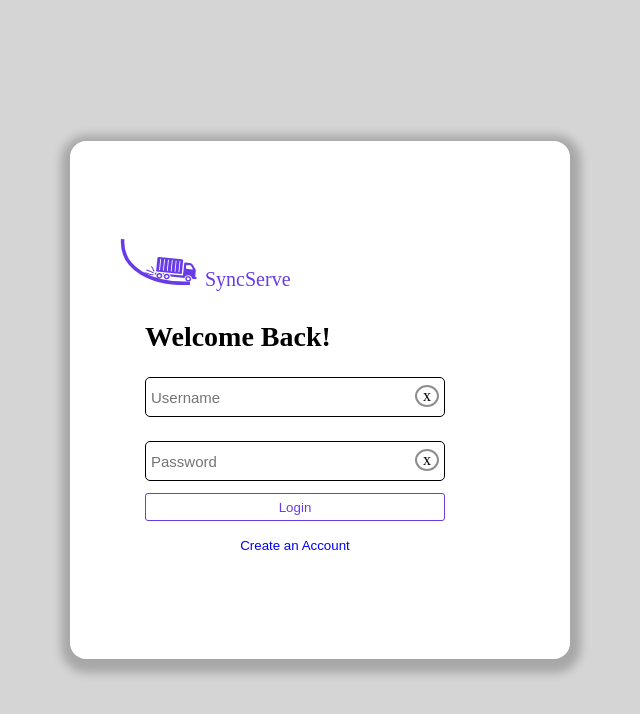
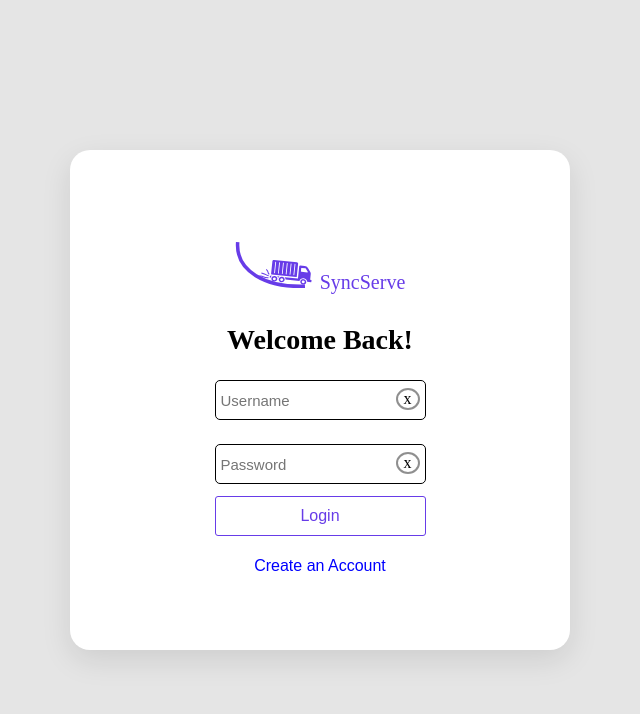
Before and after one commit to egperezuwm/FoodApp, a React app in the folder frontend/: page / in a window 1280 px wide. Shown: the top 714 px of the page, without its empty margins (320-960 px from the left). Built offline with nearby package versions, Linux system fonts and the light colour scheme; a web font is replaced by a local one.

Commit message:
Fully centered and updated Login page

```diff
--- a/frontend/src/Components/Login.js
+++ b/frontend/src/Components/Login.js
@@ -128,7 +128,6 @@ const Login = ({ onLoginSuccess }) => {
             </form>
           </section>
         </div>
-        <div className='loginSideHeader'></div>
       </div>
 
       {/* Sign-Up Modal */}
--- a/frontend/src/Components/styles/LoginForm.css
+++ b/frontend/src/Components/styles/LoginForm.css
@@ -1,31 +1,37 @@
-#LoginForm{
+
+#LoginForm {
   font-family: "Sofia sans";
   width: 100%;
-    max-width: 300px;
+  max-width: 100%;
   margin: 0 auto;
+  display: flex;
+  flex-direction: column;
+  align-items: center;
 }
 
-#LoginForm h2{
+#LoginForm h2 {
   margin-top: 30px;
   font-size: 28px;
 }
 
-#LoginForm p{
+#LoginForm p {
   color: #7E7E7E;
   margin: 10px 0 30px 0;
+  text-align: center;
 }
 
-#LoginForm div:not([class="loginLinks"]){
+#LoginForm div {
   position: relative;
   width: 100%;
-    border:1px solid rgb(0, 0, 0);
+  max-width: 100%;
+  border: 1px solid rgb(0, 0, 0);
   border-radius: 5px;
   height: 40px;
   margin: 24px 0 0 0;
 }
 
-#LoginForm span{
-    border:2px solid rgba(37, 37, 37, 0.515);
+#LoginForm span {
+  border: 2px solid rgba(37, 37, 37, 0.515);
   border-radius: 50%;
   padding: 0 6px;
   cursor: pointer;
@@ -35,36 +41,38 @@
   transition: 0.3s ease-out all;
 }
 
-#LoginForm span:hover{
+#LoginForm span:hover {
   background-color: black;
   color: white;
   transform: scale(0.8);
 }
 
-#LoginForm input:not([type="checkbox"]){
+#LoginForm input {
   font-size: 15px;
   height: 100%;
-    width: 90%;
+  width: 100%;
   background: transparent;
   border: none;
   outline: none;
   padding: 5px;
 }
 
-#LoginForm button{
+#LoginForm button {
   width: 100%;
-    height: 28px;
+  max-width: 100%;
+  height: 40px;
+  font-size: 16px;
+  font-weight: 500;
   border-radius: 3px;
   border: 1px solid #673CE8;
   margin-top: 12px;
   background: transparent;
-
   color: #673CE8;
   cursor: pointer;
   transition: 0.3s all ease-out;
 }
 
-#LoginForm button:hover{
+#LoginForm button:hover {
   background-color: #673CE8;
   color: white;
 }
--- a/frontend/src/Components/styles/LoginLayout.css
+++ b/frontend/src/Components/styles/LoginLayout.css
@@ -1,28 +1,47 @@
-.FormPane{
-    margin: 70px 100px 100px 50px;
+
+
+/* Login layout wrapper */
+.FormContainer {
+  display: flex;
+  justify-content: center;
+  align-items: center;
+  height: 100vh;
+  background: #e5e5e5;
+  padding: 1rem;
+  box-sizing: border-box;
 }
 
-.FormContainer {
-    background-color: #7e7e7e53;
-    height: 100vh;
-    display: flex;
-    align-items: center;
-    justify-content: center;
-    width: 100%;
+/* White card wrapper */
+.FormGroup {
+  background: white;
+  border-radius: 20px;
+  box-shadow: 0 10px 30px rgba(0, 0, 0, 0.1);
+  padding: 2rem;
+  width: 100%;
+  max-width: 500px;
+  margin: 0 auto;
+  box-sizing: border-box;
 }
 
-.FormGroup {
-    display: flex;
-    flex-direction: column;
-    width: 100%;
-    max-width: 500px;
-    margin: auto;
-    border-radius: 1rem;
-    box-shadow: 1px 4px 10px 10px rgba(0, 0, 0, 0.215);
-    overflow: hidden;
+/* Panel holding logo, header, and form */
+.LoginPanel {
+  width: 100%;
+  max-width: 400px;
+  margin: 0 auto;
+  padding: 2rem;
+  display: flex;
+  flex-direction: column;
+  align-items: center;
+
+
 }
 
-.LoginPanel{
-  background-color: #fff;
-  border-radius: 1rem;
+/*
+.LoginPanel,
+#LoginForm,
+#LoginForm div,
+#LoginForm input,
+#LoginForm button {
+  border: 1px dashed red;
 }
+*/
--- a/frontend/src/Components/styles/Logo.css
+++ b/frontend/src/Components/styles/Logo.css
@@ -1,6 +1,7 @@
 .LogoArea{
     display: flex;
     align-items: end;
+    justify-content: center;
 }
 
 .companyLogo{
```
Lines whose indentation alone changed are shown as unchanged.
